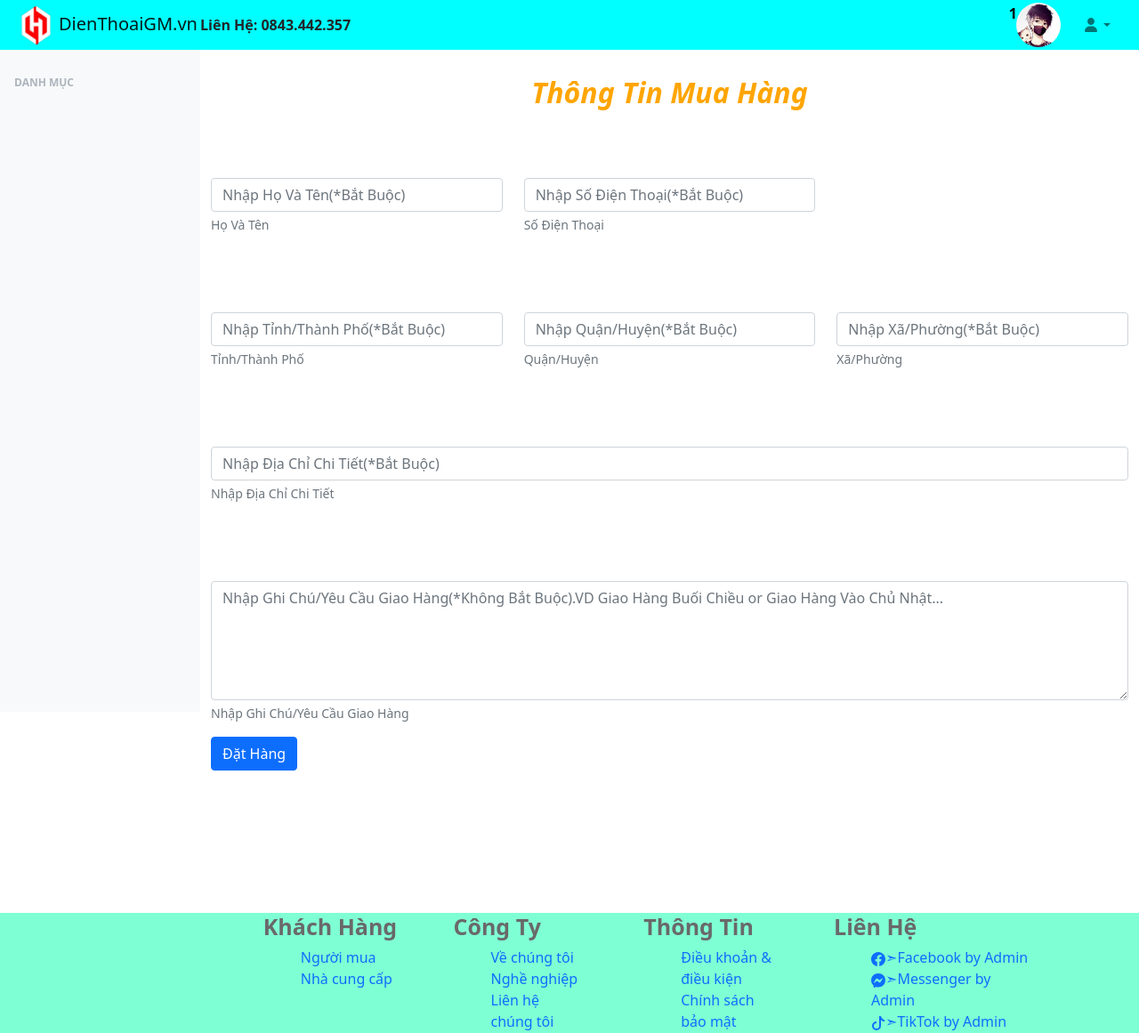
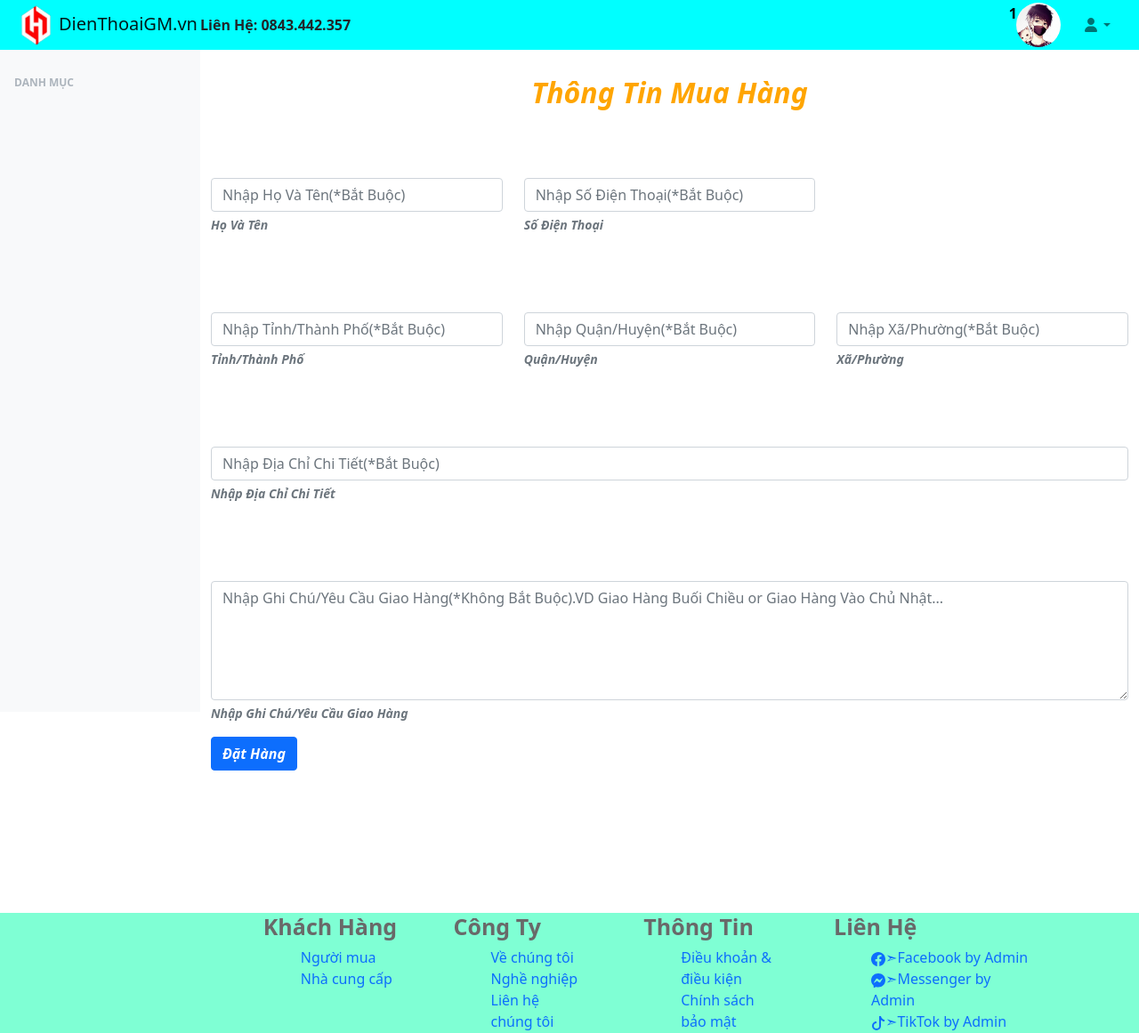
Before and after one commit to MaiXuanCuong/M2, a PHP site: page /order.php in a window 1280 px wide. Shown: the whole page at 89% size. Run offline with PHP 8.4, Linux system fonts and the light colour scheme; the visitor is signed in with stand-in values (Sample User, id 1); some libraries are stand-ins or nearby versions.

Commit message:
testtest

```diff
--- a/casestudy/index_product/order.php
+++ b/casestudy/index_product/order.php
@@ -15,14 +15,14 @@ include_once "layout/sidebar.php";
                         <div class="mb-3">
                             <br><br><br>
                             <input type="text" class="form-control" placeholder="Nhập Họ Và Tên(*Bắt Buộc)" >
-                            <div  class="form-text">Họ Và Tên</div>
+                            <div  class="form-text"><b><i>Họ Và Tên</b></i></div>
                         </div>
                     </div>
                     <div class="col-4">
                         <div class="mb-3">
                             <br><br><br>
                             <input type="text" class="form-control" placeholder="Nhập Số Điện Thoại(*Bắt Buộc)" >
-                            <div  class="form-text">Số Điện Thoại</div>
+                            <div  class="form-text"><b><i>Số Điện Thoại</b></i></div>
                         </div>
                     </div>
                 </div>
@@ -32,14 +32,14 @@ include_once "layout/sidebar.php";
                         <div class="mb-3">
                             <br><br><br>
                             <input type="text" class="form-control" placeholder="Nhập Tỉnh/Thành Phố(*Bắt Buộc)" >
-                            <div  class="form-text">Tỉnh/Thành Phố</div>
+                            <div  class="form-text"><b><i>Tỉnh/Thành Phố</b></i></div>
                         </div>
                     </div>
                     <div class="col-4">
                         <div class="mb-3">
                             <br><br><br>
                             <input type="text" class="form-control" placeholder="Nhập Quận/Huyện(*Bắt Buộc)" >
-                            <div  class="form-text">Quận/Huyện</div>
+                            <div  class="form-text"><b><i>Quận/Huyện</b></i></div>
                         </div>
                     </div>
 
@@ -48,7 +48,7 @@ include_once "layout/sidebar.php";
                         <div class="mb-3">
                             <br><br><br>
                             <input type="text" class="form-control" placeholder="Nhập Xã/Phường(*Bắt Buộc)" >
-                            <div  class="form-text">Xã/Phường</div>
+                            <div  class="form-text"><b><i>Xã/Phường</b></i></div>
                         </div>
                     </div>
                     </div>
@@ -57,7 +57,7 @@ include_once "layout/sidebar.php";
                         <div class="mb-3">
                             <br><br><br>
                             <input type="text" class="form-control" placeholder="Nhập Địa Chỉ Chi Tiết(*Bắt Buộc)" >
-                            <div  class="form-text">Nhập Địa Chỉ Chi Tiết</div>
+                            <div  class="form-text"><b><i>Nhập Địa Chỉ Chi Tiết</b></i></div>
                         </div>
                     </div>
                 </div>
@@ -66,11 +66,11 @@ include_once "layout/sidebar.php";
                         <div class="mb-3">
                             <br><br><br>
                             <textarea class="form-control" rows="5" cols="3" placeholder="Nhập Ghi Chú/Yêu Cầu Giao Hàng(*Không Bắt Buộc).VD Giao Hàng Buối Chiều or Giao Hàng Vào Chủ Nhật..." ></textarea>
-                            <div  class="form-text">Nhập Ghi Chú/Yêu Cầu Giao Hàng</div>
+                            <div  class="form-text"><b><i>Nhập Ghi Chú/Yêu Cầu Giao Hàng</b></i></div>
                         </div>
                     </div>
                 </div>
-                <button type="submit" class="btn btn-primary">Đặt Hàng</button>
+                <button type="submit" class="btn btn-primary"><b><i>Đặt Hàng</b></i></button>
             </form>
         </div>
     </div>
```
